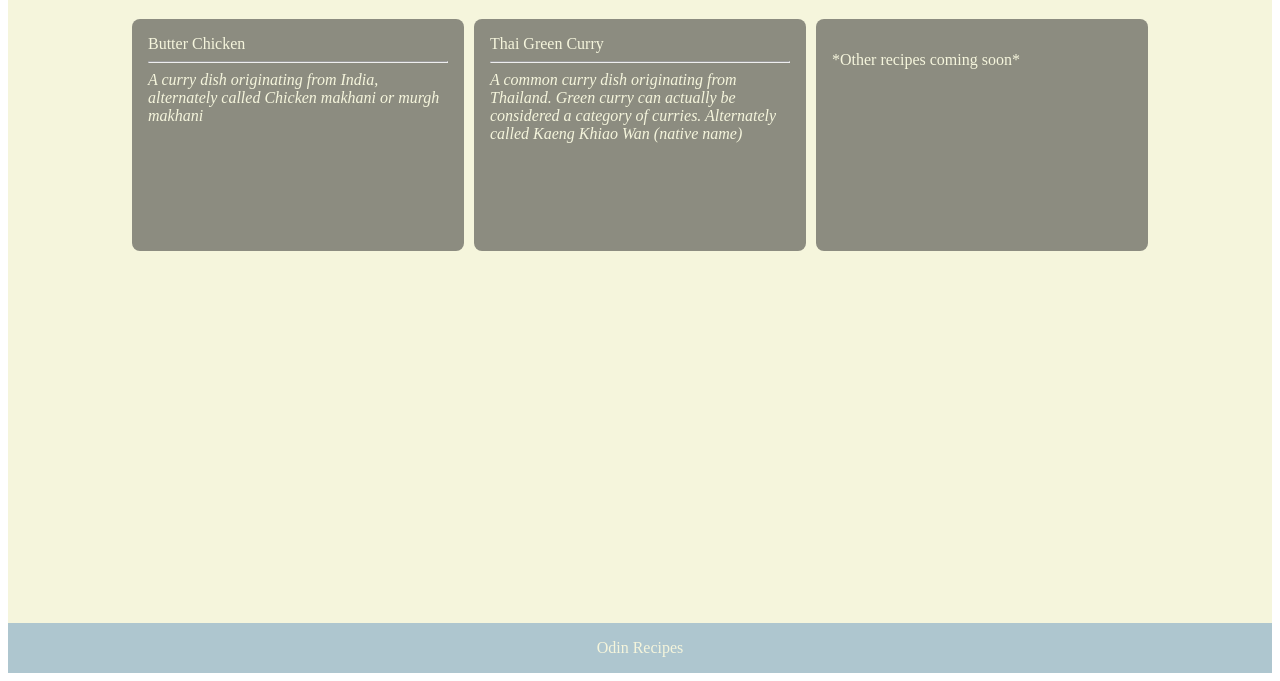
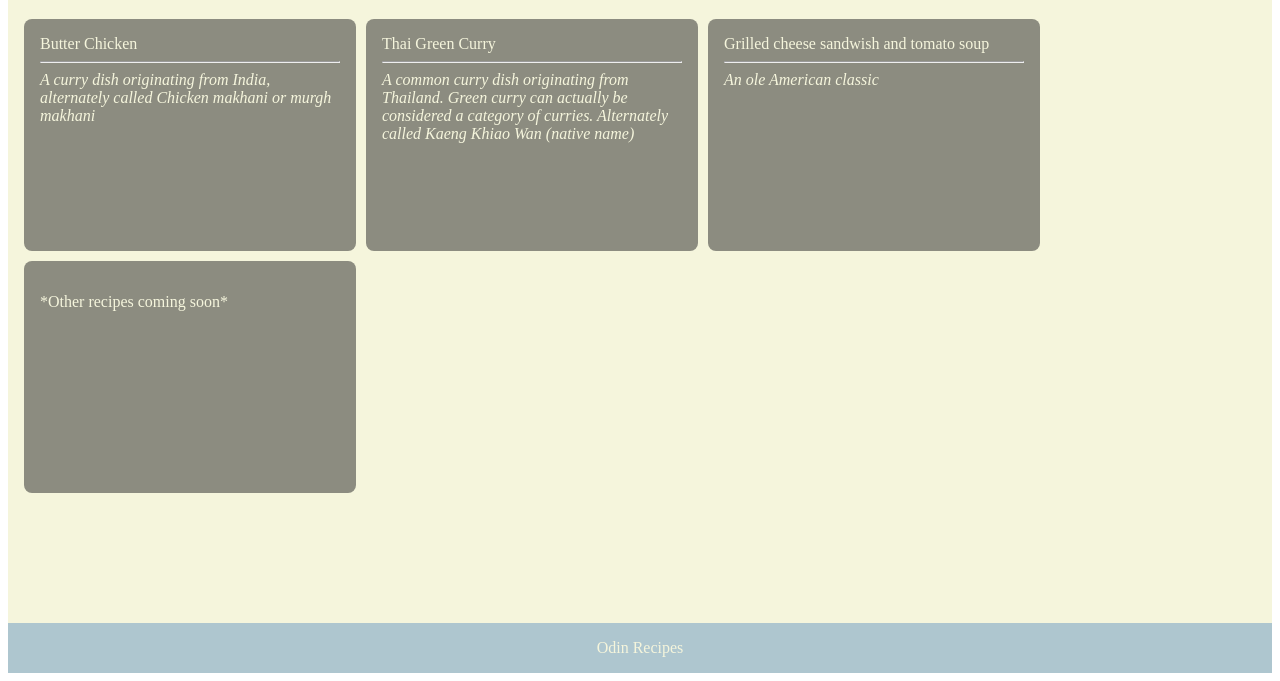
Before and after one commit to SFujiN/odin-recipes, a plain HTML site: page index.html in a window 1280 px wide. Shown: the part 135-816 px from the top of the page. Drawn offline with Linux system fonts and the light colour scheme.

Commit message:
Add card for grilled cheese and tomat soup

```diff
--- a/index.html
+++ b/index.html
@@ -28,6 +28,13 @@
                         <div class="description">A common curry dish originating from Thailand. Green curry can actually be considered a category of curries. Alternately called Kaeng Khiao Wan (native name)</div>
                     </div>
                 </a>
+                <a href="#">
+                    <div class="card">
+                        Grilled cheese sandwish and tomato soup
+                        <hr>
+                        <div class="description">An ole American classic</div>
+                    </div>
+                </a>
                 <div class="card">
                     <p>*Other recipes coming soon*</p>
                 </div>
```
